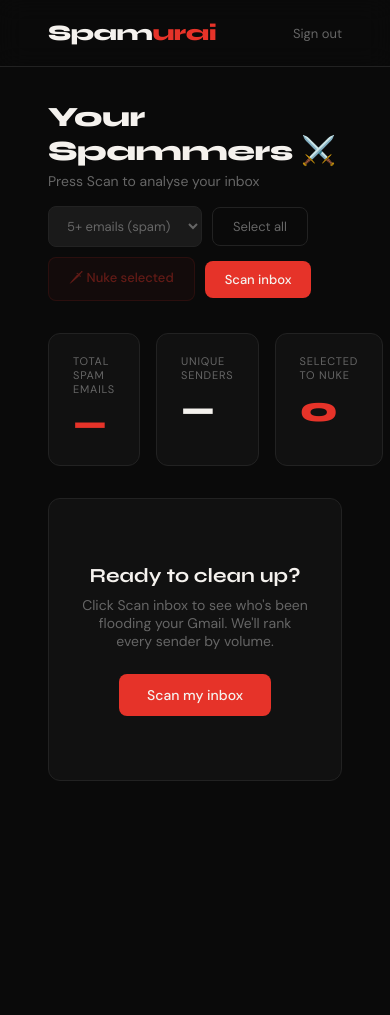
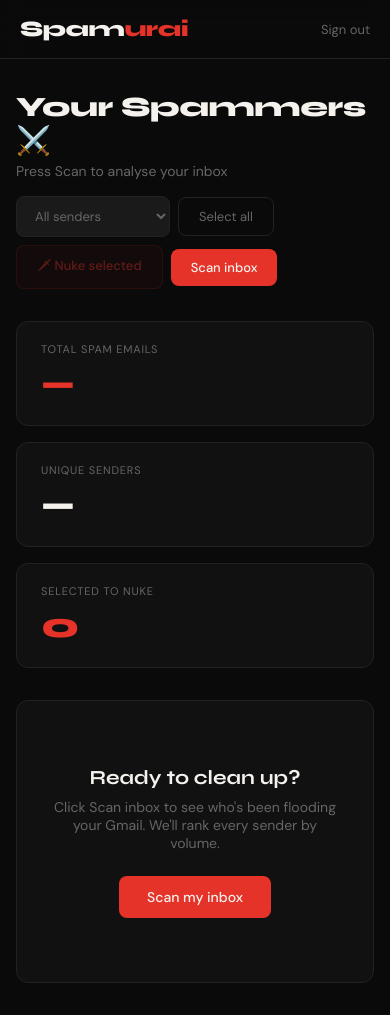
Before and after one commit to personalprojectguide-hue/spamurai, a Flask app: template templates/dashboard.html in a window 390 px wide. Before the commit the page ends 781 px from the top, so only its background shows below. Run offline with Flask 3, Linux system fonts and the light colour scheme; the template is opened without the code that fills it, so the values that code supplies are empty.

Commit message:
fix filter default and mobile

```diff
--- a/templates/dashboard.html
+++ b/templates/dashboard.html
@@ -271,6 +271,18 @@
   .av-3 { background: #15100a; color: #ff9f0a; }
   .av-4 { background: #100a15; color: #bf5af2; }
   .av-5 { background: #0a1010; color: #30d5c8; }
+
+  @media (max-width: 768px) {
+  .page { padding: 90px 16px 32px; }
+  .inbox-header { padding: 20px 16px; flex-direction: column; align-items: flex-start; }
+  .header-actions { flex-wrap: wrap; gap: 8px; }
+  .summary-row { grid-template-columns: 1fr; }
+  .spam-table { overflow-x: auto; }
+  .table-header, .spam-row { grid-template-columns: 24px 1fr 60px 100px; gap: 8px; padding: 12px; }
+  .row-actions { flex-direction: column; gap: 4px; }
+  .score-wrap { display: none; }
+  nav { padding: 16px 20px; }
+}
 </style>
 </head>
 <body>
@@ -296,8 +308,8 @@
     </div>
     <div class="header-actions">
       <select id="filter-threshold" onchange="applyFilter()" style="background:var(--surface2);border:1px solid var(--border);color:var(--muted);padding:10px 14px;border-radius:8px;font-family:'DM Sans',sans-serif;font-size:13px;cursor:pointer;">
-        <option value="0">All senders</option>
-        <option value="5" selected>5+ emails (spam)</option>
+        <option value="0" selected>All senders</option>
+        <option value="5">5+ emails (spam)</option>
         <option value="10">10+ emails</option>
         <option value="25">25+ emails</option>
         <option value="50">50+ emails</option>
```
